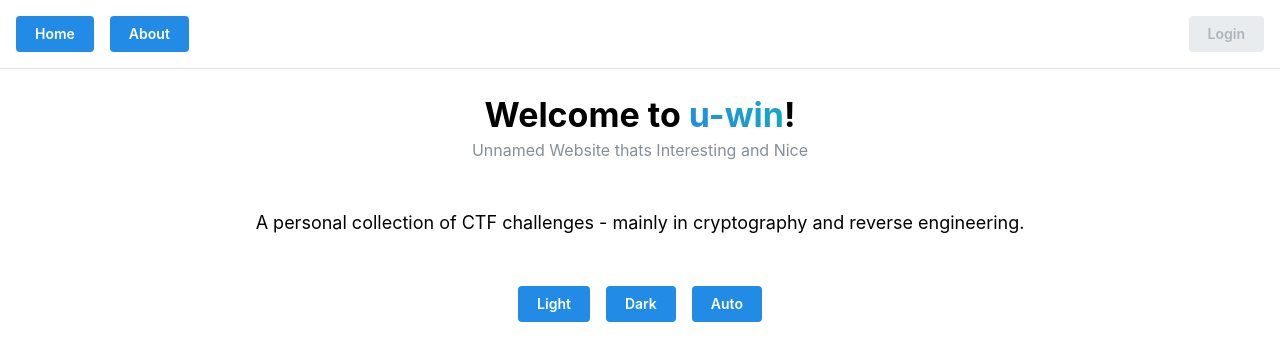
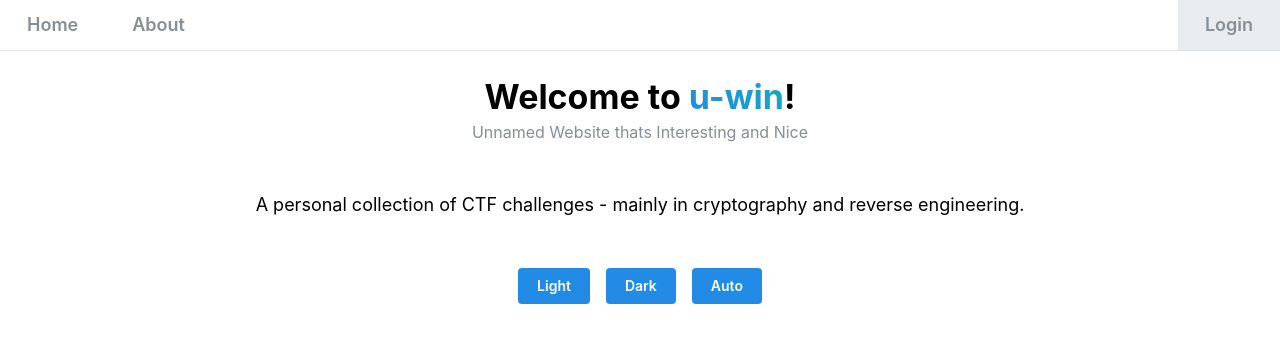
Before and after one commit to awrreny/ctf-platform, a Next.js app: page / in a window 1280 px wide. Shown: the top 360 px of the page. Built offline with nearby package versions, Linux system fonts and the light colour scheme.

Commit message:
improved styling for header

```diff
--- a/components/Header.tsx
+++ b/components/Header.tsx
@@ -9,15 +9,25 @@ const links = [
 export default function Header() {
   return (
     <>
-      <Group justify="space-between" align="center" p="md">
-        <Group>
+      <Group justify="space-between" align="center" p={0}>
+        <Group gap={0}>
           {links.map((link) => (
-            <Button key={link.href} component={Link} href={link.href}>
+            <Button
+              key={link.href}
+              component={Link}
+              href={link.href}
+              variant="subtle"
+              radius={0}
+              size="lg"
+              c="dimmed"
+            >
               {link.label}
             </Button>
           ))}
         </Group>
-        <Button disabled>Login</Button>
+        <Button disabled variant="subtle" radius={0} size="lg" c="dimmed">
+          Login
+        </Button>
       </Group>
       <Divider mb="sm" />
       {/* TODO add alternate menu for mobile view */}
```
